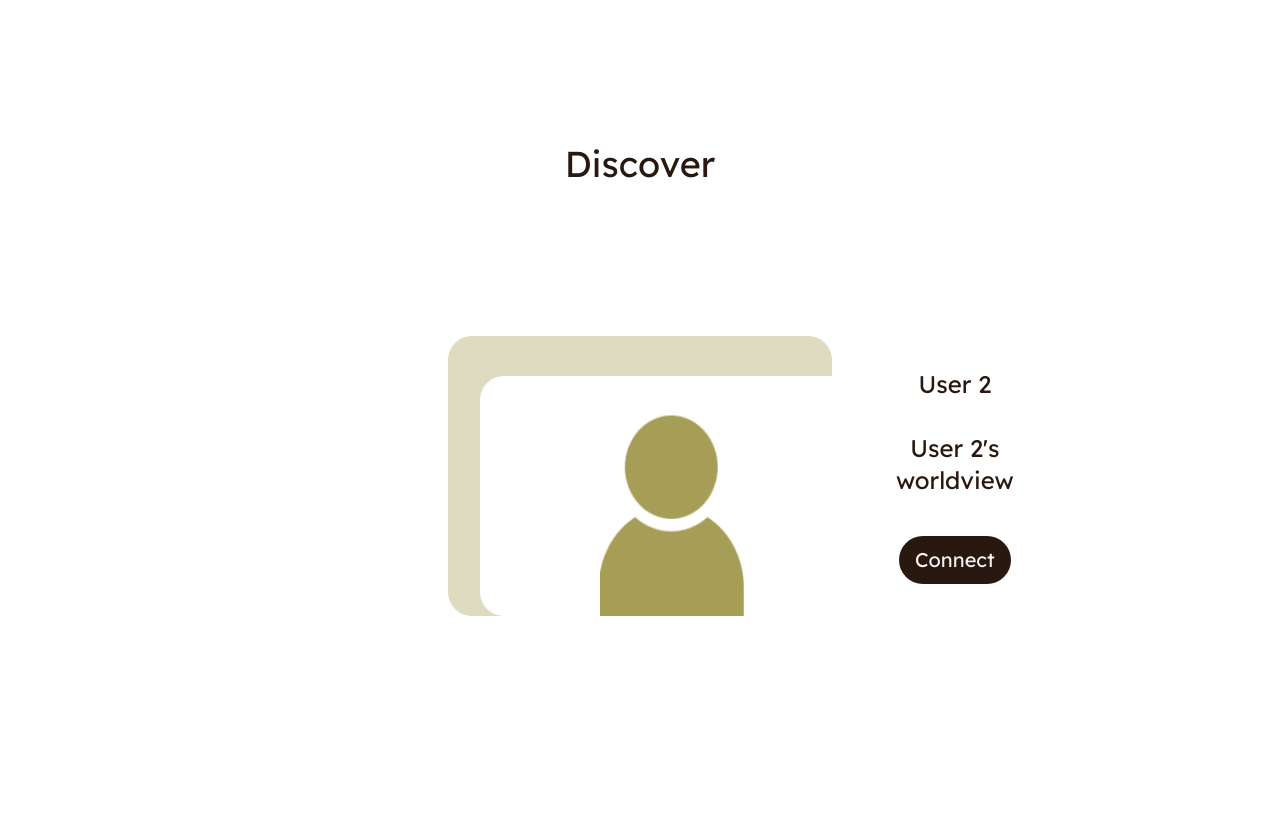
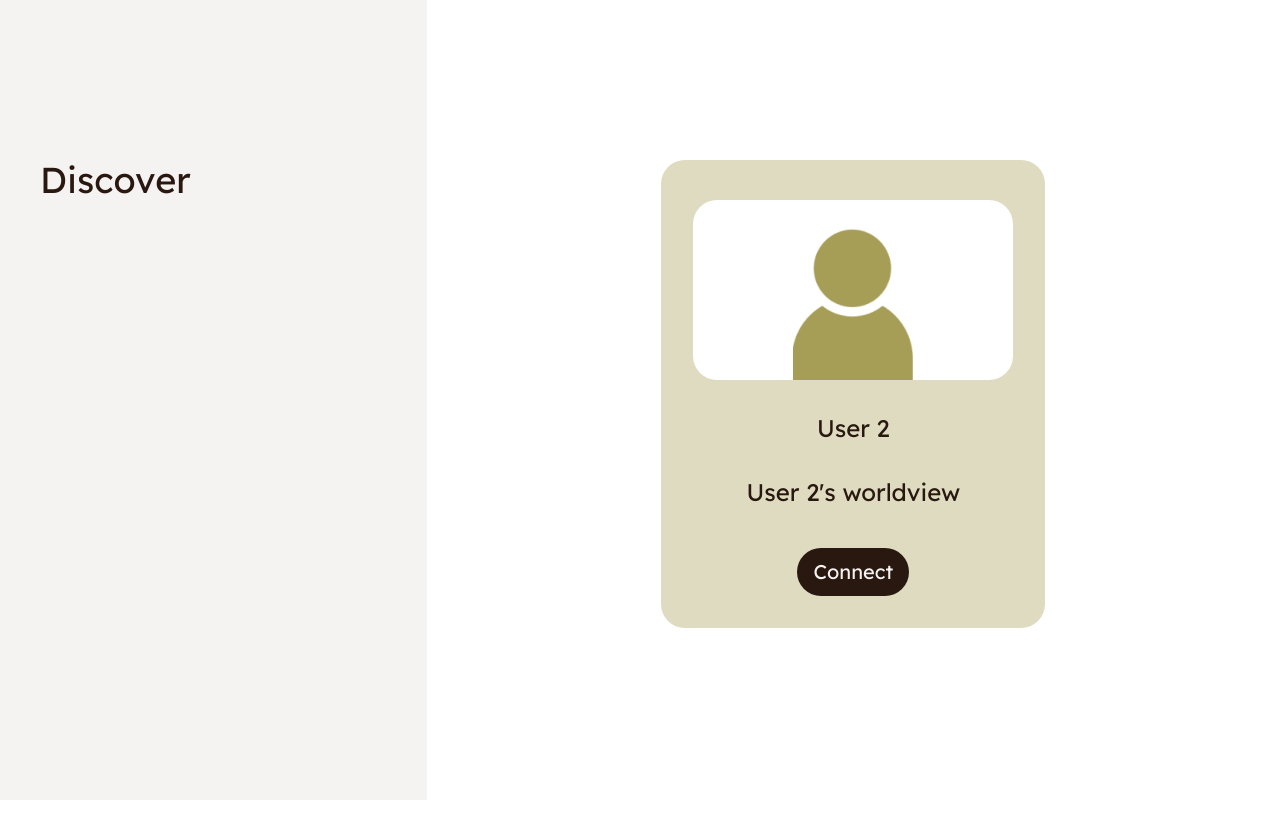
Before and after one commit to SamuelShally/ekko, a React (Create React App) app in the folder frontend/: page /discover in a window 1280 px wide. Shown: the top 838 px of the page. Before the commit the page ends 800 px from the top, so only its background shows below. Built offline with nearby package versions, Linux system fonts and the light colour scheme.

Commit message:
added md breakpoint, split view

```diff
--- a/frontend/src/components/Discover.jsx
+++ b/frontend/src/components/Discover.jsx
@@ -4,18 +4,25 @@ import userImageHolder from '../img/user-img-holder.png';
 const Discover = () => {
     return (
         <div className="relative h-screen">
-            <div className="absolute grid h-3/4 inset-y-20 place-items-center">
-                <h1 className="relative mb-6 w-screen text-4xl text-primary text-center text-bold">Discover</h1>
+            <div className='grid grid-cols-3'>
+                {/* block on breakpoint md*/}
+                <div className='relative hidden bg-neutral text-primary h-screen
+                                md:block md:col-span-1'>
+                    <h1 className="absolute left-0 ml-10 mt-40 text-4xl text-primary text-center text-bold">Discover</h1>
+                </div>
+                <div className="h-screen w-screen inset-y-20 mt-40 itmes-center
+                                md:w-full md:col-span-2">
+                    <h1 className="relative mb-6 w-screen text-4xl text-primary text-center text-bold md:hidden">Discover</h1>
                     <div className="relative card card-bordered rounded-3xl bg-accent
-                                max-w-sm w-3/4 lg:card-side">
+                                    max-w-sm mx-auto w-3/4 ">
                         {/* <figure className="px-10 pt-10"> */}
                             <img className="rounded-3xl mt-10 mx-8" src={userImageHolder} alt="User2"/>
                         {/* </figure> */}
                         <div className="relative gap-y-2 card-body items-center text-center text-primary">
-                        <h2 className="card-title text-2xl mt-8">User 2</h2>
-                        <h2 className="card-title text-2xl mt-6">User 2's worldview</h2>
+                            <h2 className="card-title text-2xl mt-8 mx-4">User 2</h2>
+                            <h2 className="card-title text-2xl mt-6 mx-4">User 2's worldview</h2>
                             <Link to="/"> {/* change it to chatroom */}
-                            <button className="btn align-middle my-8 rounded-full
+                                <button className="btn align-middle my-8 mx-4 rounded-full
                                                     bg-primary text-neutral text-xl">
                                     Connect
                                 </button>
@@ -23,6 +30,8 @@ const Discover = () => {
                         </div>
                     </div>
                 </div>
+
+            </div>
         </div>
 
     )
```
Lines whose indentation alone changed are shown as unchanged.
